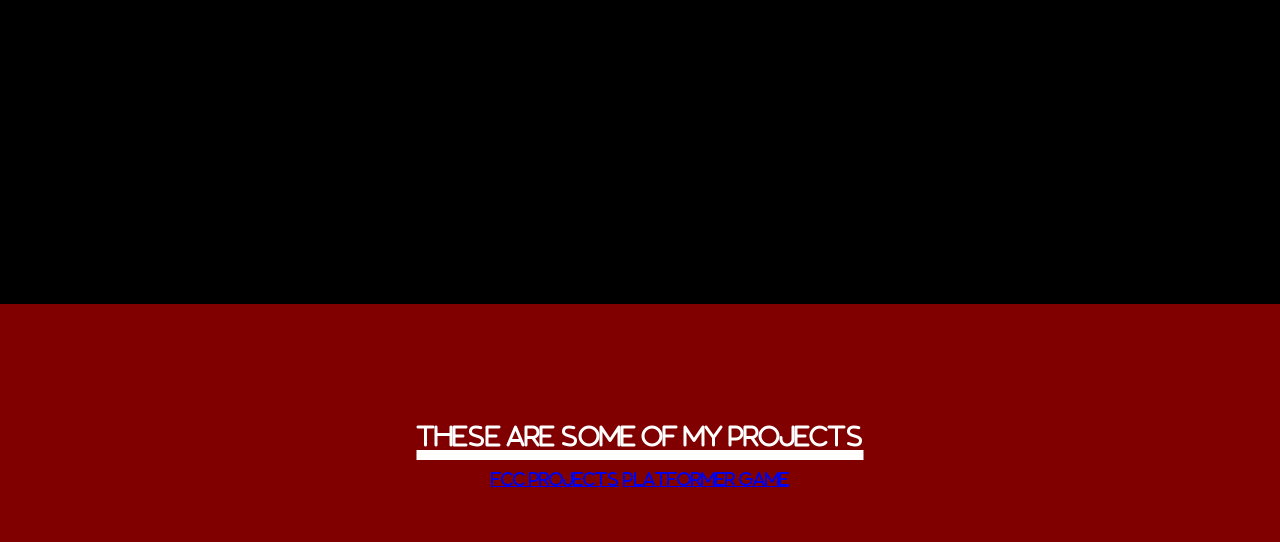
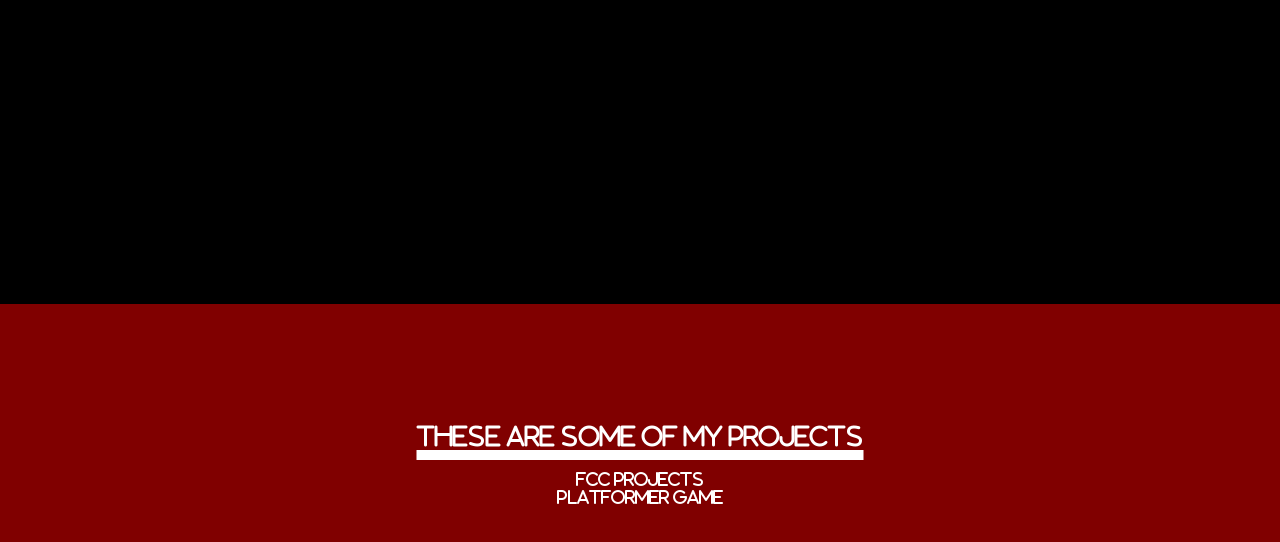
Before and after one commit to JWAllport/LandingPage, a plain HTML site: page index.html in a window 1280 px wide. Shown: the part 346-888 px from the top of the page. Drawn offline with Linux system fonts and the light colour scheme.

Commit message:
Update styles.css Style to new class name

```diff
--- a/styles.css
+++ b/styles.css
@@ -59,11 +59,12 @@ height:500px;
 text-align:center;
   margin:0;
 }
-.FCC, .platformer {
+.projectLink {
   color:white;
   text-decoration:none;
+    display:block;
 }
-.FCC:hover, .platformer:hover {
+.projectLink:hover {
   color:black;
   background-color:white;
   font-weight:900;
```
